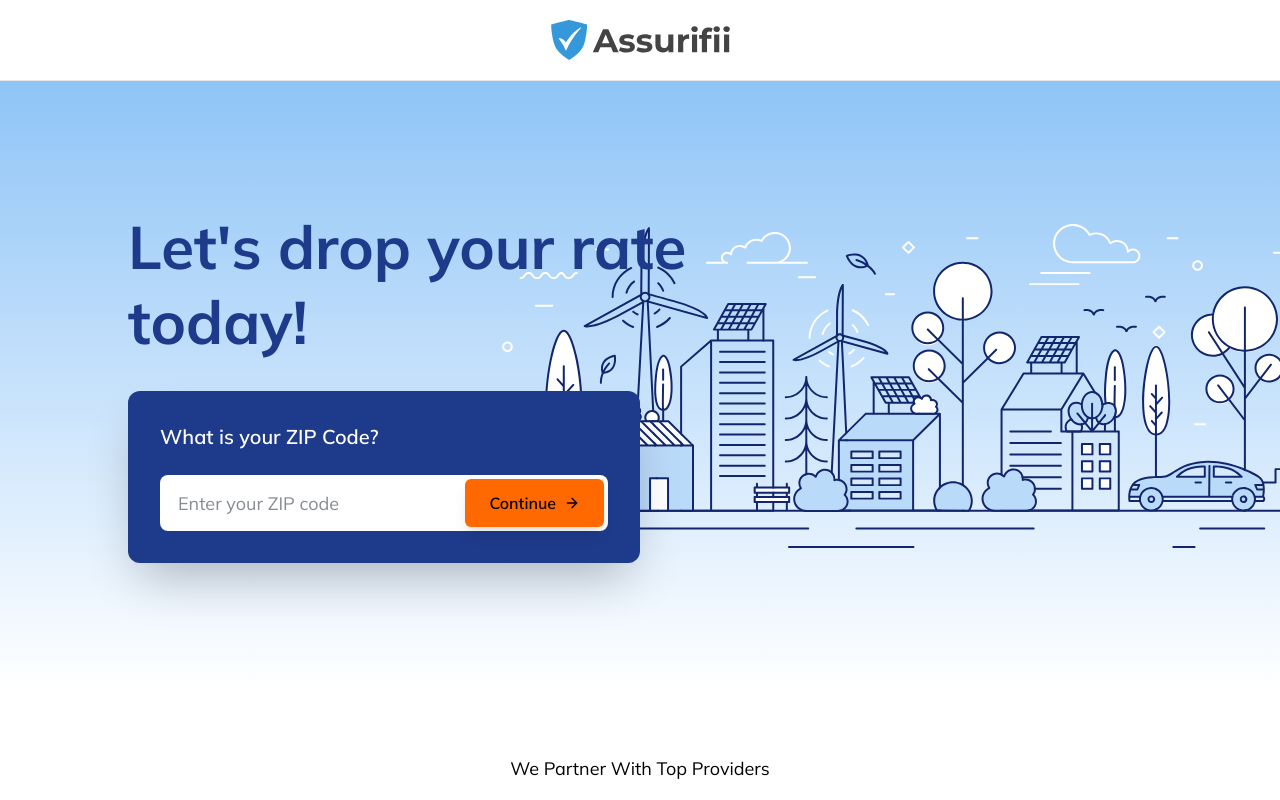
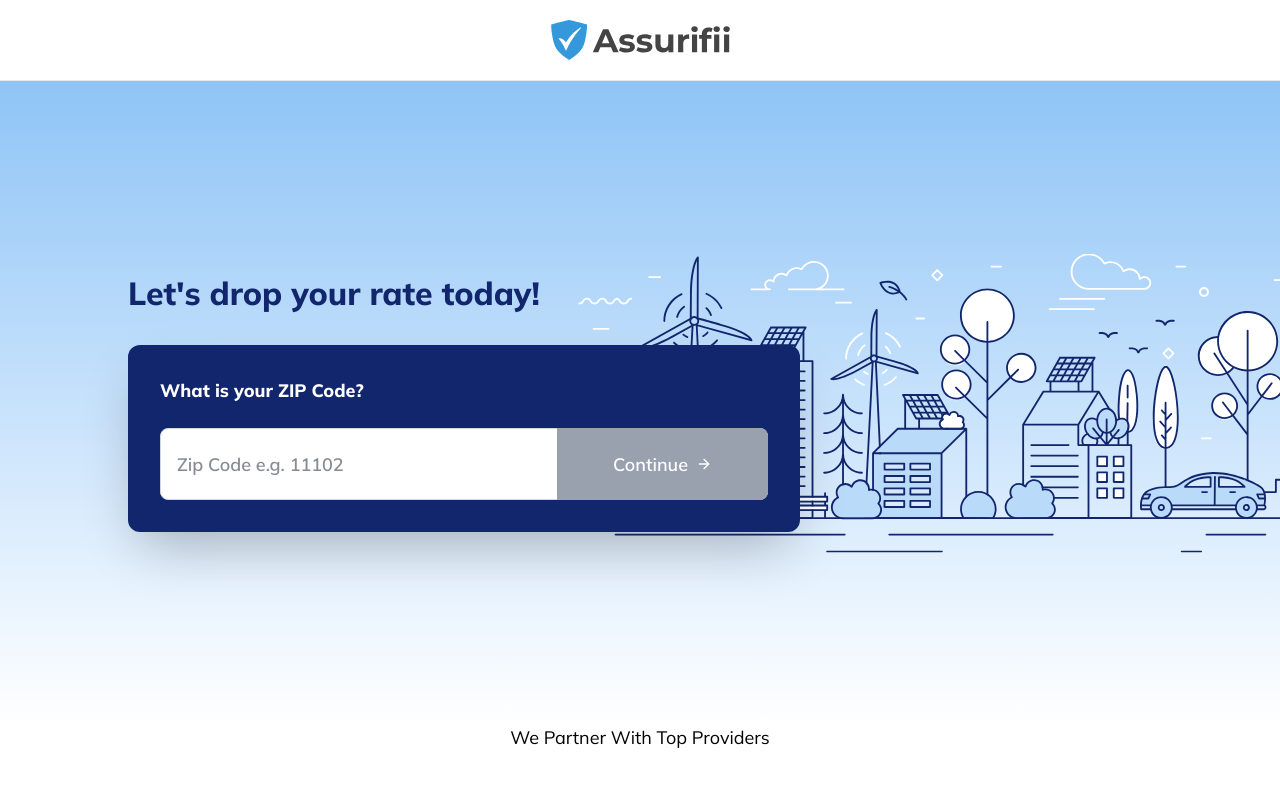
Before and after one commit to sami-bigdrops/Auto-Assurifii, a Next.js app: page / in a window 1280 px wide. Built offline with nearby package versions, Linux system fonts and the light colour scheme; no server answers.

Commit message:
Fix Errors and Layout

```diff
--- a/src/app/layout.tsx
+++ b/src/app/layout.tsx
@@ -1,6 +1,7 @@
 import type { Metadata } from "next";
 import { Mulish } from "next/font/google";
 import { Analytics } from "@vercel/analytics/next"
+import TrackingHandler from "@/components/TrackingHandler";
 import "./globals.css";
 
   const mulish = Mulish({
@@ -36,6 +37,7 @@ export default function RootLayout({
       <body
         className={`${mulish.variable} antialiased h-full`}
       >
+        <TrackingHandler />
         {children}
         <Analytics />
       </body>
--- /dev/null
+++ b/src/components/TrackingHandler.tsx
@@ -0,0 +1,41 @@
+'use client'
+
+import { useEffect } from 'react'
+
+const TrackingHandler = () => {
+  useEffect(() => {
+    const setTrackingCookies = async () => {
+      // Check if we're in the browser
+      if (typeof window === 'undefined') return
+
+      // Get URL parameters
+      const urlParams = new URLSearchParams(window.location.search)
+      const hasTrackingParams = urlParams.has('utm_source') ||
+                               urlParams.has('utm_id') ||
+                               urlParams.has('utm_s1') ||
+                               urlParams.has('subid') ||
+                               urlParams.has('subid2') ||
+                               urlParams.has('c1')
+
+      // Only set cookies if tracking parameters are present
+      if (hasTrackingParams) {
+        try {
+          const response = await fetch('/api/set-tracking-cookies?' + urlParams.toString())
+          const result = await response.json()
+
+          if (result.success) {
+            console.log('Tracking cookies set successfully')
+          }
+        } catch (error) {
+          console.error('Failed to set tracking cookies:', error)
+        }
+      }
+    }
+
+    setTrackingCookies()
+  }, [])
+
+  return null // This component doesn't render anything
+}
+
+export default TrackingHandler
--- a/src/sections/Hero.tsx
+++ b/src/sections/Hero.tsx
@@ -54,10 +54,19 @@ const Hero = () => {
 
   // Function to handle redirect
   const handleContinue = () => {
+    // Validate ZIP code is exactly 5 digits
+    if (!/^\d{5}$/.test(zipCode)) {
+      alert('Please enter a valid 5-digit ZIP code')
+      return
+    }
+
     // Get parameters from cookies
     const affiliateId = getCookie('affiliate_id') || ''
     const transactionId = getCookie('transaction_id') || ''
     const sub1 = getCookie('sub1') || ''
+    const utmSource = getCookie('utm_source') || ''
+    const utmId = getCookie('utm_id') || ''
+    const utmS1 = getCookie('utm_s1') || ''
 
     // Build the redirect URL
     const baseUrl = 'https://quote.assurifii.com'
@@ -69,6 +78,11 @@ const Hero = () => {
       subid2: transactionId,
       c1: sub1
     })
+
+    // Add UTM parameters if they exist
+    if (utmSource) params.set('utm_source', utmSource)
+    if (utmId) params.set('utm_id', utmId)
+    if (utmS1) params.set('utm_s1', utmS1)
 
     const redirectUrl = `${baseUrl}/form?${params.toString()}`
 
@@ -84,25 +98,25 @@ const Hero = () => {
   }
 
   return (
-    <div className='w-full py-20 min-h-content sm:min-h-[800px] xl:min-h-[400px]  bg-gradient-to-b from-[#8EC4F6] to-[#FFF] flex flex-col relative'>
+    <div className='w-full min-h-content sm:min-h-[800px] xl:min-h-[400px] bg-gradient-to-b from-[#8EC4F6] to-[#FFF] flex flex-col relative pb-20 lg:py-20'>
       {/* Background Illustration */}
-      <div className='absolute right-0 top-3/4 lg:top-1/2 sm:top-1/2 transform lg:-translate-y-1/2 z-0'>
+        <div className='absolute right-0 top-[85%] xl:top-1/2 md:top-1/2 transform lg:-translate-y-1/2 z-0'>
         <Image
           src='/landing-illustration.svg'
           alt='Modern city skyline with eco-friendly buildings'
           width={800}
           height={600}
-          className='h-auto max-h-[500px] sm:max-h-[300px] xl:max-h-[500px]'
+          className='w-full h-auto max-h-[800px] sm:max-h-[300px] lg:max-h-[600px] xl:max-h-[500px]'
           priority
         />
       </div>
 
-      {/* Main Content Section */}
-      <div className='w-full flex-1 flex items-start sm:items-start lg:items-center justify-center lg:justify-start px-8 sm:px-24 lg:px-32 py-12 relative z-10'>
+        {/* Main Content Section */}
+        <div className='w-full flex-1 flex items-start justify-center lg:justify-start px-8 sm:px-24 lg:px-32 xl:py-12 py-8 relative z-10'>
         <div className='w-full'>
           {/* Content */}
-          <div className='max-w-2xl space-y-8 mx-auto lg:mx-0'>
-            <h1 className='text-4xl sm:text-5xl lg:text-6xl font-bold text-[#1E3A8A] leading-tight text-center lg:text-left'>
+          <div className='max-w-2xl space-y-8 mx-auto lg:mx-0 py-0 lg:py-16'>
+            <h1 className='text-[32px] font-[800] text-[#12266D] leading-tight text-center lg:text-left max-w-[360px] lg:max-w-none mx-auto lg:mx-0'>
               {isLoadingLocation ? (
                 'Let\'s drop your rate today!'
               ) : cityName ? (
@@ -112,39 +126,88 @@ const Hero = () => {
               )}
             </h1>
 
-            <div className='bg-[#1E3A8A] rounded-xl p-6 sm:p-8 max-w-lg mx-auto lg:mx-0 shadow-2xl'>
-              <p className='text-white text-lg sm:text-xl font-semibold mb-6 text-center lg:text-left'>
+            <div className='bg-[#12266D] rounded-xl p-6 sm:p-8 max-w-2xl mx-auto lg:mx-0 shadow-2xl'>
+              <p className='text-white font-[800] text-[18px] mb-6'>
                 What is your ZIP Code?
               </p>
-              <div className='relative'>
+
+              {/* Mobile: Stacked layout */}
+              <div className='block sm:hidden space-y-4'>
                 <input
                   type='text'
-                  placeholder={isLoadingLocation ? 'Detecting your location...' : 'Enter your ZIP code'}
+                  placeholder={isLoadingLocation ? 'Detecting your location...' : 'Zip Code e.g. 11102'}
                   value={zipCode}
-                  onChange={(e) => setZipCode(e.target.value)}
+                  onChange={(e) => {
+                    const value = e.target.value
+                    // Only allow digits and limit to 5 characters
+                    if (/^\d{0,5}$/.test(value)) {
+                      setZipCode(value)
+                    }
+                  }}
                   onKeyPress={handleKeyPress}
                   disabled={isLoadingLocation}
-                  className={`w-full px-4 py-4 pr-36 text-gray-900 text-lg rounded-lg border-2 border-transparent bg-white focus:outline-none focus:ring-2 focus:ring-orange-400 focus:border-orange-400 transition-all duration-200 h-14 ${
+                  className={`w-full px-4 py-4 text-gray-900 text-[18px] font-[600] rounded-lg border border-gray-300 bg-white focus:outline-none focus:ring-2 focus:ring-orange-400 focus:border-orange-400 transition-all duration-200 h-14 ${
                     isLoadingLocation ? 'opacity-50 cursor-not-allowed' : ''
                   }`}
                 />
                 <button
                   onClick={handleContinue}
-                  disabled={isLoadingLocation}
-                  className={`absolute right-1 top-1 px-6 py-3 rounded-md font-semibold transition-all duration-200 flex items-center gap-2 text-sm sm:text-base shadow-lg hover:shadow-xl transform hover:scale-105 h-12 ${
-                    isLoadingLocation
+                  disabled={isLoadingLocation || !/^\d{5}$/.test(zipCode)}
+                  className={`w-full px-4 py-4 rounded-lg font-[600] transition-all duration-200 flex items-center justify-center gap-2 text-[18px] h-14 text-white ${
+                    isLoadingLocation || !/^\d{5}$/.test(zipCode)
                       ? 'bg-gray-400 cursor-not-allowed'
-                      : 'bg-orange-500 hover:bg-orange-600'
+                      : 'bg-[#F7782B] hover:bg-[#e06c27]'
                   }`}
                 >
                   {isLoadingLocation ? (
                     <>
-                      <div className="w-4 h-4 border-2 border-white border-t-transparent rounded-full animate-spin"></div>
+                      <div className="w-4 h-4 border-2 border-white border-t-transparent rounded-full animate-spin text-white font-[800]"></div>
                       Loading...
                     </>
                   ) : (
                     <>
-                      Continue <ArrowRight className='w-4 h-4' />
+                      Continue <ArrowRight className='w-4 h-4 text-white font-[600]' />
+                    </>
+                  )}
+                </button>
+              </div>
+
+              {/* Tablet and Desktop: Button inside input */}
+              <div className='hidden sm:block relative'>
+                <input
+                  type='text'
+                  placeholder={isLoadingLocation ? 'Detecting your location...' : 'Zip Code e.g. 11102'}
+                  value={zipCode}
+                  onChange={(e) => {
+                    const value = e.target.value
+                    // Only allow digits and limit to 5 characters
+                    if (/^\d{0,5}$/.test(value)) {
+                      setZipCode(value)
+                    }
+                  }}
+                  onKeyPress={handleKeyPress}
+                  disabled={isLoadingLocation}
+                  className={`w-full px-4 py-4 pr-32 text-gray-900 text-[18px] font-[600] rounded-lg border border-gray-300 bg-white focus:outline-none focus:ring-2 focus:ring-orange-400 focus:border-orange-400 transition-all duration-200 h-18 ${
+                    isLoadingLocation ? 'opacity-50 cursor-not-allowed' : ''
+                  }`}
+                />
+                <button
+                  onClick={handleContinue}
+                  disabled={isLoadingLocation || !/^\d{5}$/.test(zipCode)}
+                  className={`absolute right-0 top-0 px-14 py-2 rounded-r-lg font-[600] transition-all duration-200 flex items-center gap-2 text-[18px] h-18 text-white ${
+                    isLoadingLocation || !/^\d{5}$/.test(zipCode)
+                      ? 'bg-gray-400 cursor-not-allowed'
+                      : 'bg-[#F7782B] hover:bg-[#e06c27]'
+                  }`}
+                >
+                  {isLoadingLocation ? (
+                    <>
+                      <div className="w-4 h-4 border-2 border-white border-t-transparent rounded-full animate-spin text-white font-[800]"></div>
+                      Loading...
+                    </>
+                  ) : (
+                    <>
+                      Continue <ArrowRight className='w-4 h-4 text-white font-[600]' />
                     </>
                   )}
                 </button>
--- a/src/sections/Partners.tsx
+++ b/src/sections/Partners.tsx
@@ -31,7 +31,7 @@ const Partners = () => {
     ]
 
   return (
-    <div className='w-full py-16 min-h-content flex flex-col relative'>
+    <div className='w-full py-0 pt-40 md:pt-20 pb-16 lg:pb-0 lg:pt-0 lg:py-16 min-h-content flex flex-col relative'>
         <div className='max-w-7xl mx-auto px-4 sm:px-6 lg:px-8'>
             <h2 className='text-lg font-base text-center'>We Partner With Top Providers</h2>
         </div>
```
Also changed, not shown: src/app/api/set-tracking-cookies/route.ts (added, +83 -0 lines), src/sections/Testimonials.tsx (+16 -16 lines).
